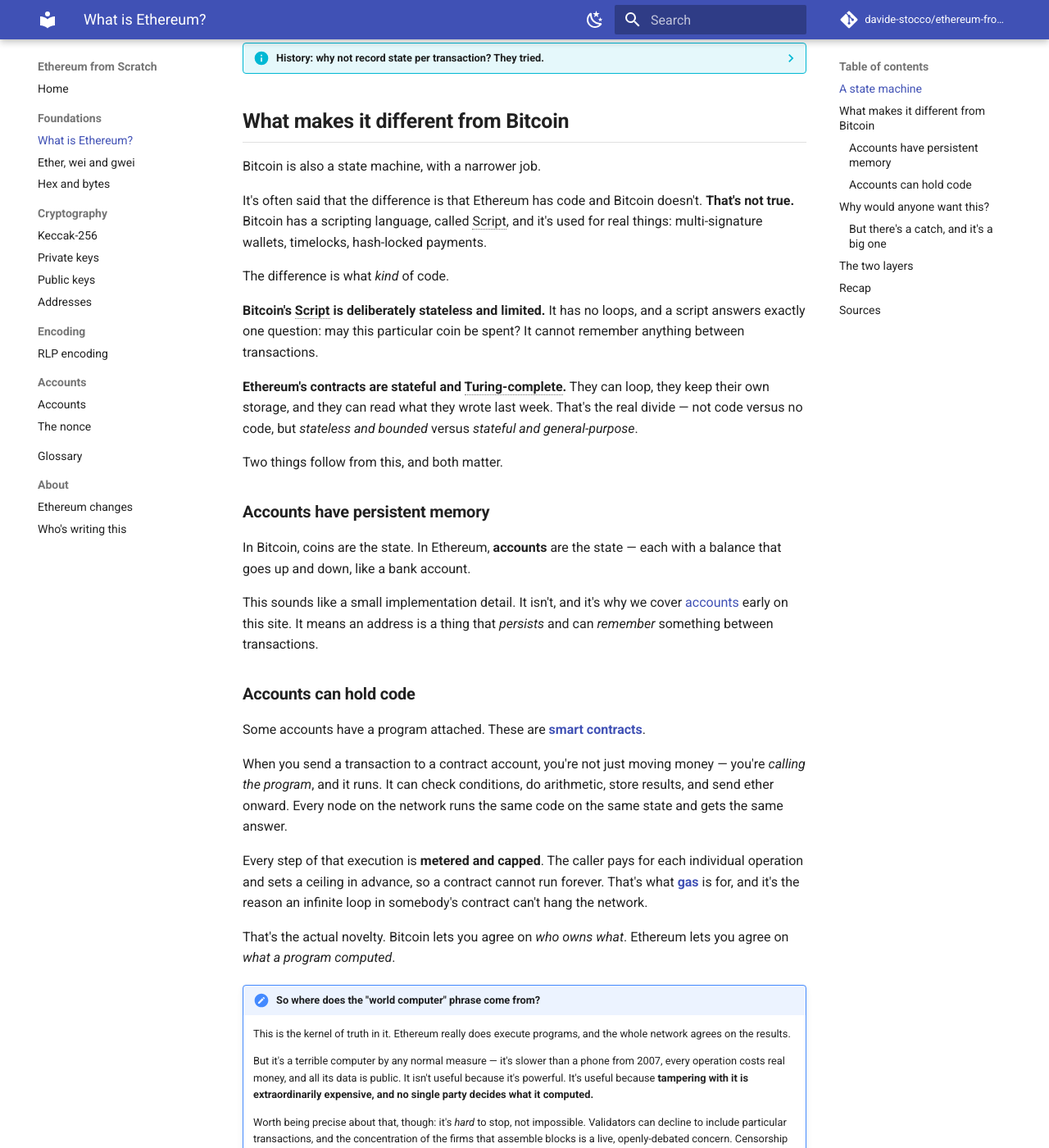
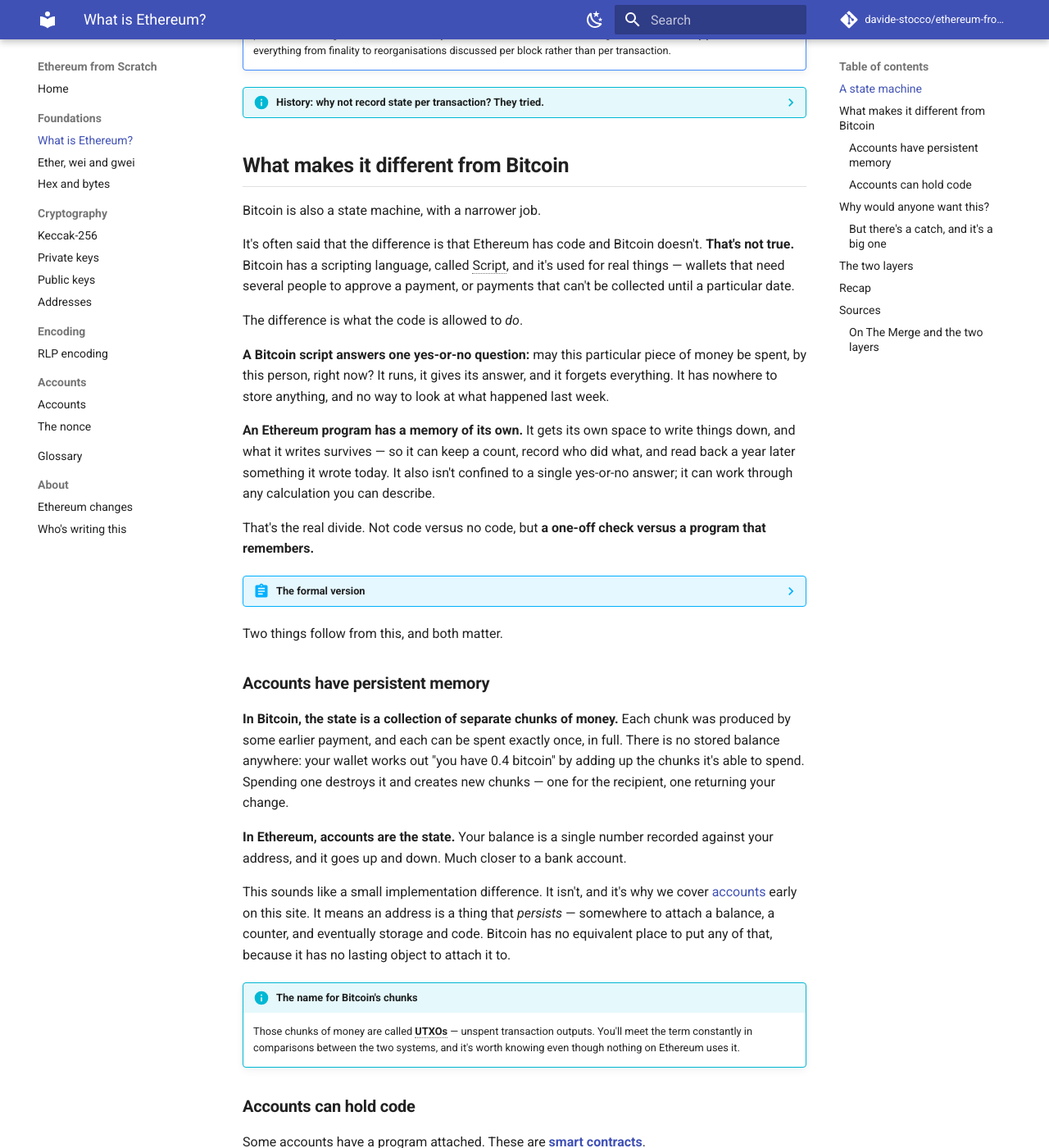
Before and after one commit to davide-stocco/ethereum-from-scratch, an MkDocs documentation site: the page built from docs/foundations/what-is-ethereum.md, in a window 1280 px wide and 1400 px high, scrolled down 1554 px. Shown: the whole window at 82% size. Built offline with MkDocs 1.6.1 and Material for MkDocs 9.7.7, drawn with Linux system fonts in a browser that asks for light colours; comment, search, counter and statistics services are not loaded; some of the changed text lies outside the part shown.

Commit message:
Act on review of What is Ethereum?
- 'Two simplifications I'll correct later' -> 'Two simplifications'
- Explain why the table has four columns but three stored values: the
  address is the lookup key, not a field the account holds
- Rewrite the Bitcoin comparison in plain language — a one-off check
  versus a program that remembers — and move stateless/Turing-complete/
  gas-bounded into a collapsed formal block
- Tighten the state comparison: Bitcoin's state is separate chunks of
  money, each spendable once, with no balance stored anywhere; name
  UTXOs in a side note rather than the main prose
- Gas was used before being introduced: now defined in passing, with a
  forward pointer to its own page
- Replace the football bet with buying a second-hand camera from a
  stranger abroad. Same setup for the oracle problem, and the escrow
  framing is arguably a better fit.
- Add Merge documentation to Sources: EIP-4399, Edgington's Upgrading
  Ethereum, the consensus specs, and ethereum.org's overview

```diff
--- a/docs/foundations/what-is-ethereum.md
+++ b/docs/foundations/what-is-ethereum.md
@@ -67,12 +67,17 @@ graph LR
 
 That's Ethereum. Everything else on this site is detail about what's inside the state, what's inside a transaction, and how thousands of computers agree on which transactions happened and in what order.
 
-!!! note "Two simplifications I'll correct later"
+!!! note "Two simplifications"
 
-    **Accounts have four fields, not three.** Alongside the nonce and balance
-    there are two 32-byte fingerprints — one for the account's stored data, one
-    for its code. They need some groundwork to explain, so they wait for the
-    [accounts](../accounts/accounts.md) page.
+    **The address isn't one of the account's fields.** It's the key you look an
+    account *up* by — like a name in an index — not something the account
+    stores. So that table has four columns but shows only three stored values.
+
+    An account stores exactly four things: the **nonce**, the **balance**, and
+    two 32-byte fingerprints — one standing for everything the account holds in
+    storage, one for its code. The `Code?` column above is a yes-or-no
+    stand-in for that second fingerprint. Both fingerprints need groundwork to
+    explain, so they wait for the [accounts](../accounts/accounts.md) page.
 
     **State is recorded per block, not per transaction.** Transactions really
     are applied one at a time, exactly as the diagram shows. But transactions
@@ -117,21 +122,49 @@ That's Ethereum. Everything else on this site is detail about what's inside the
 
 Bitcoin is also a state machine, with a narrower job.
 
-It's often said that the difference is that Ethereum has code and Bitcoin doesn't. **That's not true.** Bitcoin has a scripting language, called Script, and it's used for real things: multi-signature wallets, timelocks, hash-locked payments.
+It's often said that the difference is that Ethereum has code and Bitcoin doesn't. **That's not true.** Bitcoin has a scripting language, called Script, and it's used for real things — wallets that need several people to approve a payment, or payments that can't be collected until a particular date.
 
-The difference is what *kind* of code.
+The difference is what the code is allowed to *do*.
 
-**Bitcoin's Script is deliberately stateless and limited.** It has no loops, and a script answers exactly one question: may this particular coin be spent? It cannot remember anything between transactions.
+**A Bitcoin script answers one yes-or-no question:** may this particular piece of money be spent, by this person, right now? It runs, it gives its answer, and it forgets everything. It has nowhere to store anything, and no way to look at what happened last week.
 
-**Ethereum's contracts are stateful and Turing-complete.** They can loop, they keep their own storage, and they can read what they wrote last week. That's the real divide — not code versus no code, but *stateless and bounded* versus *stateful and general-purpose*.
+**An Ethereum program has a memory of its own.** It gets its own space to write things down, and what it writes survives — so it can keep a count, record who did what, and read back a year later something it wrote today. It also isn't confined to a single yes-or-no answer; it can work through any calculation you can describe.
+
+That's the real divide. Not code versus no code, but **a one-off check versus a program that remembers.**
+
+??? abstract "The formal version"
+
+    In the usual terminology: Bitcoin's Script is **stateless** and
+    deliberately **not Turing-complete** — it has no loops or recursion, so
+    every script provably terminates, and its only output is whether a spend is
+    authorised. Bounded execution comes free from the restricted language.
+
+    Ethereum's contracts are **stateful** — each has a persistent key–value
+    store, addressed by 32-byte keys, that survives between calls — and the
+    EVM *is* Turing-complete. Termination therefore cannot come from the
+    language, so it's imposed economically instead: every operation costs gas,
+    the caller fixes a limit in advance, and execution halts when the limit is
+    reached.
+
+    The design trade is explicit. Bitcoin buys guaranteed termination by giving
+    up expressiveness. Ethereum keeps expressiveness and buys termination with
+    metering.
 
 Two things follow from this, and both matter.
 
 ### Accounts have persistent memory
 
-In Bitcoin, coins are the state. In Ethereum, **accounts** are the state — each with a balance that goes up and down, like a bank account.
+**In Bitcoin, the state is a collection of separate chunks of money.** Each chunk was produced by some earlier payment, and each can be spent exactly once, in full. There is no stored balance anywhere: your wallet works out "you have 0.4 bitcoin" by adding up the chunks it's able to spend. Spending one destroys it and creates new chunks — one for the recipient, one returning your change.
 
-This sounds like a small implementation detail. It isn't, and it's why we cover [accounts](../accounts/accounts.md) early on this site. It means an address is a thing that *persists* and can *remember* something between transactions.
+**In Ethereum, accounts are the state.** Your balance is a single number recorded against your address, and it goes up and down. Much closer to a bank account.
+
+This sounds like a small implementation difference. It isn't, and it's why we cover [accounts](../accounts/accounts.md) early on this site. It means an address is a thing that *persists* — somewhere to attach a balance, a counter, and eventually storage and code. Bitcoin has no equivalent place to put any of that, because it has no lasting object to attach it to.
+
+!!! info "The name for Bitcoin's chunks"
+
+    Those chunks of money are called **UTXOs** — unspent transaction outputs.
+    You'll meet the term constantly in comparisons between the two systems,
+    and it's worth knowing even though nothing on Ethereum uses it.
 
 ### Accounts can hold code
 
@@ -139,7 +172,7 @@ Some accounts have a program attached. These are **[smart contracts](../glossary
 
 When you send a transaction to a contract account, you're not just moving money — you're *calling the program*, and it runs. It can check conditions, do arithmetic, store results, and send ether onward. Every node on the network runs the same code on the same state and gets the same answer.
 
-Every step of that execution is **metered and capped**. The caller pays for each individual operation and sets a ceiling in advance, so a contract cannot run forever. That's what **[gas](../glossary.md#gas)** is for, and it's the reason an infinite loop in somebody's contract can't hang the network.
+Every step of that execution is **metered and capped**. The caller pays for each individual operation, and sets a ceiling in advance on how much work they're willing to pay for. (The unit that work is counted in is called **[gas](../glossary.md#gas)**; it gets a page of its own later.) When the ceiling is reached, execution stops — which is why an infinite loop in somebody's contract can't hang the network.
 
 That's the actual novelty. Bitcoin lets you agree on *who owns what*. Ethereum lets you agree on *what a program computed*.
 
@@ -155,13 +188,15 @@ That's the actual novelty. Bitcoin lets you agree on *who owns what*. Ethereum l
 
 Because the expensive part of a lot of agreements isn't the computing — it's the trusting.
 
-If you and I bet on a football match, one of us has to hold the money, and the other has to trust them to pay out. Normally we solve this with an institution: a bank, an exchange, a court. Those work, but they cost money, take time, can refuse you, and only exist in some countries.
+Suppose you're buying a second-hand camera from a stranger in another country. You'd rather not send the money before the camera arrives. They'd rather not post it before they've been paid. Someone has to go first, and whoever goes first carries all the risk.
 
-On Ethereum you can instead put the money somewhere neither of us controls, with the payout rule written as code. Neither of us has to be trusted to hold it, and neither does any third party.
+Normally an institution solves this: a marketplace that holds the payment until delivery, a bank, a card issuer who will reverse the charge. These work — but they cost money, take time, can refuse you, and only exist in some countries.
+
+On Ethereum you can instead put the money somewhere **neither of you controls**, with the release rule written as code. Neither of you has to be trusted to hold it, and neither does any third party.
 
 ### But there's a catch, and it's a big one
 
-A contract can hold the money and release it without trusting anyone. **It cannot know who won the match.**
+A contract can hold the money and release it without trusting anyone. **It cannot know whether the camera arrived.**
 
 Contracts can only see what's on the chain. They have no internet connection, and they can't look anything up — if they could, two nodes might get different answers and the determinism that makes the whole system work would collapse.
 
@@ -219,7 +254,14 @@ You'll see this division everywhere once you notice it — it's why Ethereum has
 - Zhang, F., Cecchetti, E., Croman, K., Juels, A., & Shi, E. (2016). *Town Crier: An Authenticated Data Feed for Smart Contracts.* ACM CCS 2016. States the oracle problem formally and surveys why contracts cannot query external data.
 - Buterin, V., & Griffith, V. (2017). *Casper the Friendly Finality Gadget.* arXiv:1710.09437. The consensus layer's finality mechanism.
 - Daian, P., Goldfeder, S., Kell, T., Li, Y., Zhao, X., Bentov, I., Breidenbach, L., & Juels, A. (2019). *Flash Boys 2.0: Frontrunning, Transaction Reordering, and Consensus Instability in Decentralized Exchanges.* IEEE S&P 2020. Evidence base for the transaction-ordering and censorship concerns noted above.
-- EIP-3675: *Upgrade consensus to Proof-of-Stake.* The specification of The Merge. <https://eips.ethereum.org/EIPS/eip-3675>
+
+### On The Merge and the two layers
+
+- EIP-3675: *Upgrade consensus to Proof-of-Stake.* The specification of The Merge itself — how the execution layer stopped running its own consensus. <https://eips.ethereum.org/EIPS/eip-3675>
+- EIP-4399: *Supplant DIFFICULTY opcode with PREVRANDAO.* A concrete illustration of what the switch changed at the execution layer. <https://eips.ethereum.org/EIPS/eip-4399>
+- Edgington, B. *Upgrading Ethereum: A technical handbook on Ethereum's move to proof of stake and beyond.* The most thorough documentation of the consensus layer available, and free to read. <https://eth2book.info>
+- Ethereum Foundation. *Consensus specifications.* The executable specification of the Beacon Chain, including the Bellatrix release that handled the transition. <https://github.com/ethereum/consensus-specs>
+- Ethereum.org. *The Merge.* Maintained overview, with dates and the reasoning behind the design. <https://ethereum.org/en/roadmap/merge/>
 
 [^eip658]:
     EIP-658: *Embedding transaction status code in receipts.* Byzantium, 2017.
```
